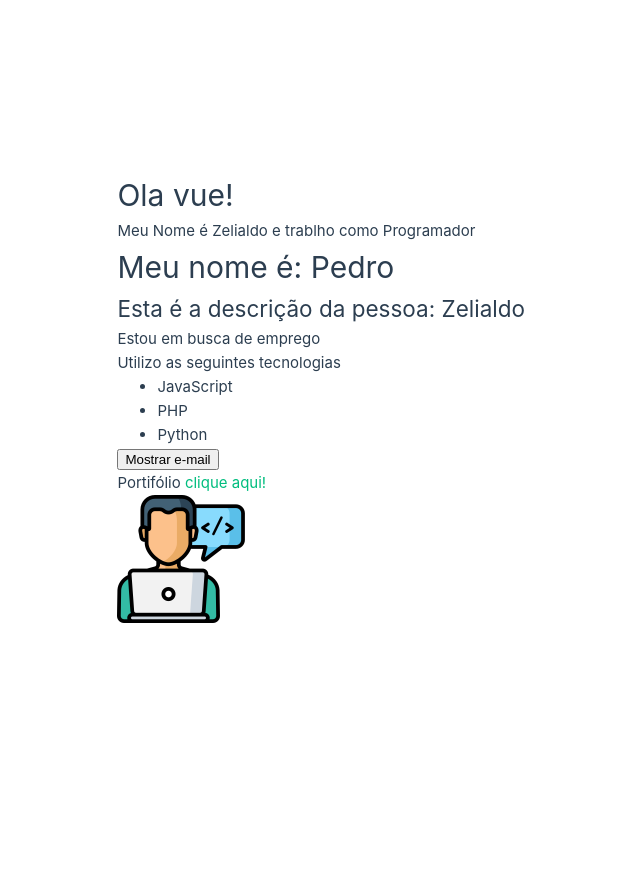
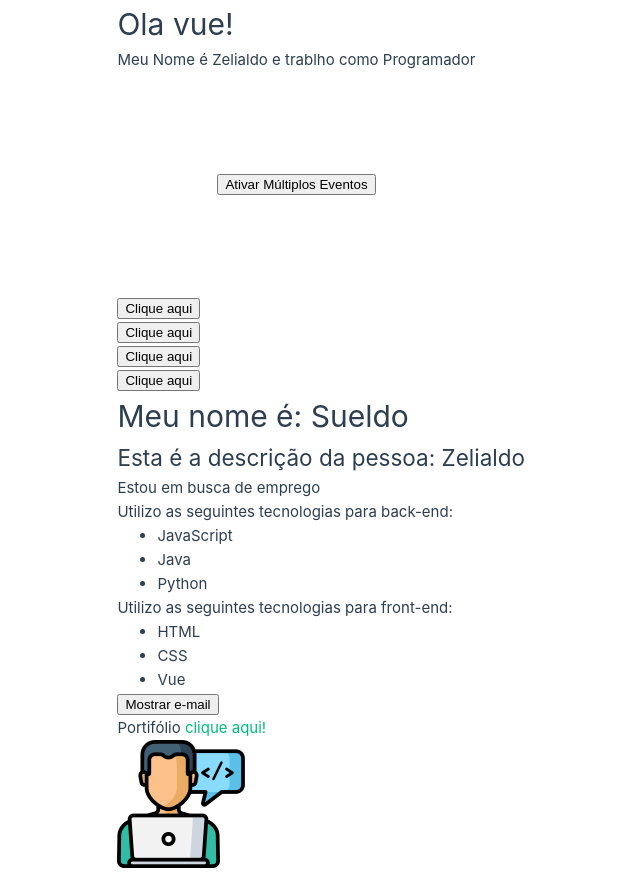
Before and after one commit to zelialdo/curso_vue3, a Vue app in the folder vue-project/: page / in a window 1280 px wide. Shown: the whole page, without its empty margins (115-755 px from the left). Before the commit the page ends 800 px from the top, so only its background shows below. Built offline with nearby package versions, Linux system fonts and the light colour scheme.

Commit message:
exercicios

```diff
--- a/vue-project/src/components/Info.vue
+++ b/vue-project/src/components/Info.vue
@@ -1,12 +1,17 @@
 <template>
   <div>
+    <p>{{ compEmail }}</p>
     <p v-if="esta_trabalhando">Estou trabalhando no momento.</p>
     <p v-else>Estou em busca de emprego</p>
-    <p>Utilizo as seguintes tecnologias</p>
+    <p>Utilizo as seguintes tecnologias para back-end:</p>
     <ul>
-      <li>JavaScript</li>
-      <li>PHP</li>
-      <li>Python</li>
+      <li  v-for="(technology, index) in backend_technologies" v-bind:key="index">{{ technology }}</li>
+    </ul>
+    <p>Utilizo as seguintes tecnologias para front-end:</p>
+    <ul>
+      <li v-for="technology in frontend_techologies" :key="technology.id">
+        {{ technology.language }}
+      </li>
     </ul>
     <div>
       <button @click="showEmail">{{ textoBotao }}</button>
@@ -25,13 +30,21 @@ export default {
     components: {
       Picture
     },
+    props: {
+      email: String,
+      esta_trabalhando: Boolean
+    },
     data() {
       return {
-        esta_trabalhando: false,
         mostrar_email: false,
-        email: 'zs@email.com',
         meu_link: 'https://google.com',
-        textoBotao: 'Mostrar e-mail'
+        textoBotao: 'Mostrar e-mail',
+        backend_technologies: ['JavaScript', 'Java','Python' ],
+        frontend_techologies: [
+          {id: 1, language: 'HTML'},
+          {id: 2, language: 'CSS'},
+          {id: 3, language: 'Vue'}
+        ]
       }
     },
     methods: {
--- a/vue-project/src/components/LifeCycle.vue
+++ b/vue-project/src/components/LifeCycle.vue
@@ -21,7 +21,7 @@ export default {
   },
   mounted() {
     setTimeout(() => {
-      this.nome = "Pedro"
+      this.nome = "Sueldo"
     }, 2000);
 
     this.lifeCycle()
--- /dev/null
+++ b/vue-project/src/components/MultiplosEventos.vue
@@ -0,0 +1,31 @@
+<template>
+  <div>
+    <button @click="primeiro(), segundo()">Ativar Múltiplos Eventos</button>
+    <p>{{ multiplos_eventos }}</p>
+  </div>
+</template>
+
+<script>
+export default {
+  name: 'MultiplosEventos',
+  data() {
+    return{
+      multiplos_eventos: ""
+    }
+  },
+  methods: {
+    primeiro(){
+      this.multiplos_eventos = "Primeiro evento ativado!"
+    },
+    segundo(){
+      setTimeout(() => this.multiplos_eventos = "Segundo evento!", 500)
+    }
+  }
+
+}
+</script>
+<style scoped>
+  div {
+    margin: 100px;
+  }
+</style>
--- a/vue-project/src/components/Pessoa.vue
+++ b/vue-project/src/components/Pessoa.vue
@@ -1,7 +1,7 @@
 <template>
   <div>
     <h2>Esta é a descrição da pessoa: {{ nome }}</h2>
-    <Info/>
+    <Info :email="email" :esta_trabalhando=false />
   </div>
 </template>
 
@@ -15,7 +15,8 @@ export default {
   },
   data() {
     return {
-      nome: 'Zelialdo'
+      nome: 'Zelialdo',
+      email: 'zssl@email.com'
     }
    }
 }
--- a/vue-project/src/components/PrimeiroComponente.vue
+++ b/vue-project/src/components/PrimeiroComponente.vue
@@ -4,12 +4,24 @@
       Ola vue!
     </h1>
     <p>Meu Nome é {{ nome }} e trablho como {{ profissao }}</p>
+    <MultiplosEventos />
+    <Reutilizacao />
+    <Reutilizacao />
+    <Reutilizacao />
+    <Reutilizacao />
   </div>
 </template>
 
 <script>
+import MultiplosEventos from './MultiplosEventos.vue';
+import Reutilizacao from './Reutilizacao.vue';
+
 export default {
   name: 'PrimeiroComponente',
+  components: {
+    MultiplosEventos,
+    Reutilizacao
+  },
   data() {
     return{
       nome: "Zelialdo",
--- /dev/null
+++ b/vue-project/src/components/Reutilizacao.vue
@@ -0,0 +1,21 @@
+<template>
+  <div>
+    <button @click="ativar">Clique aqui</button>
+    <span v-show="ativou">Ativado!</span>
+  </div>
+</template>
+<script>
+export default {
+  name: 'Reutilizacao',
+  data() {
+    return {
+      ativou: false
+    }
+  },
+  methods: {
+    ativar() {
+      this.ativou = !this.ativou
+    }
+  }
+}
+</script>
```
Also changed, not shown: 1 other file (tests, documents, lock files or other folders).
